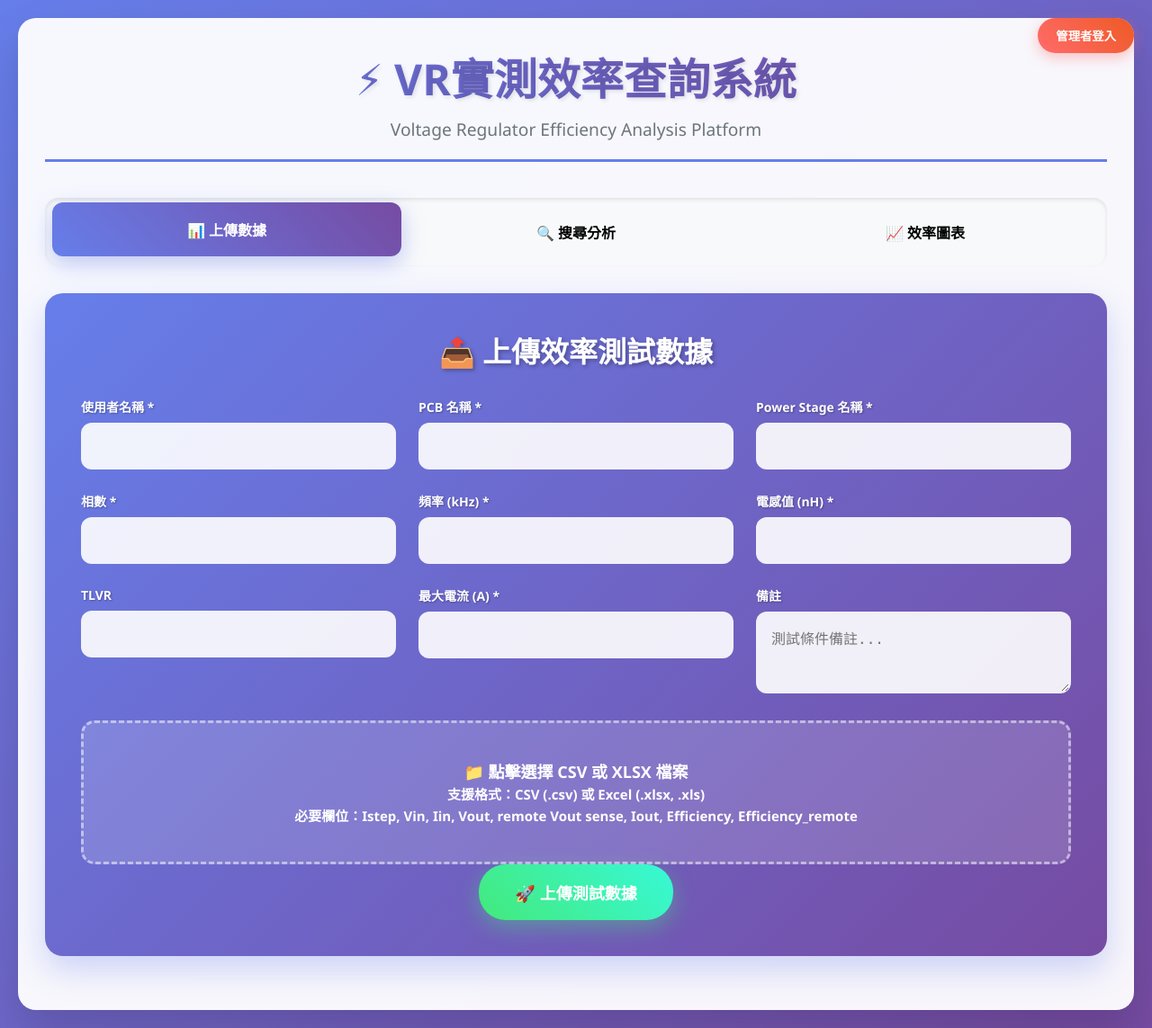
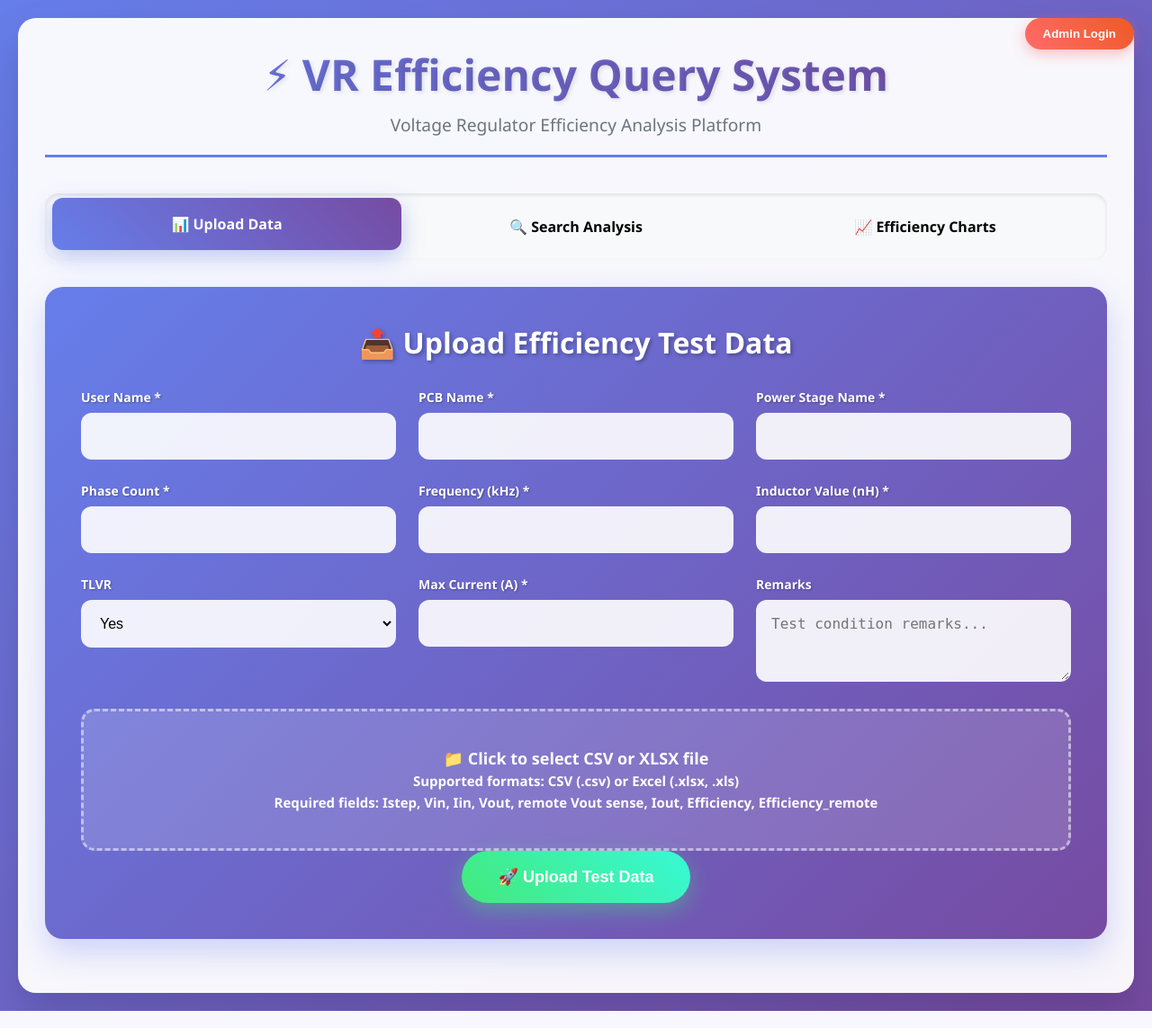
Before and after one commit to a9202507/vr_efficiency_web_query, a Flask app: page / in a window 1280 px wide. Shown: the whole page at 90% size. Run offline with Flask 3, Linux system fonts and the light colour scheme; data comes from the database, SQL or seed files in the repository; some libraries are stand-ins or nearby versions.

Commit message:
change interface to English

```diff
--- a/templates/index.html
+++ b/templates/index.html
@@ -1,9 +1,9 @@
 <!DOCTYPE html>
-<html lang="zh-TW">
+<html lang="en">
   <head>
     <meta charset="UTF-8" />
     <meta name="viewport" content="width=device-width, initial-scale=1.0" />
-    <title>VR實測效率查詢系統</title>
+    <title>VR Efficiency Query System</title>
     <script src="https://cdn.jsdelivr.net/npm/chart.js"></script>
     <script src="https://cdnjs.cloudflare.com/ajax/libs/socket.io/4.7.2/socket.io.js"></script>
     <style>
@@ -513,74 +513,77 @@
   <body>
     <div class="admin-panel">
       <button id="adminToggle" class="admin-btn" onclick="toggleAdmin()">
-        管理者登入
+        Admin Login
       </button>
     </div>
 
     <div class="container">
       <div class="header">
-        <h1>⚡ VR實測效率查詢系統</h1>
+        <h1>⚡ VR Efficiency Query System</h1>
         <p>Voltage Regulator Efficiency Analysis Platform</p>
       </div>
 
       <div class="tabs">
-        <div class="tab active" onclick="switchTab('upload')">📊 上傳數據</div>
-        <div class="tab" onclick="switchTab('search')">🔍 搜尋分析</div>
-        <div class="tab" onclick="switchTab('charts')">📈 效率圖表</div>
+        <div class="tab active" onclick="switchTab('upload')">📊 Upload Data</div>
+        <div class="tab" onclick="switchTab('search')">🔍 Search Analysis</div>
+        <div class="tab" onclick="switchTab('charts')">📈 Efficiency Charts</div>
         <div
           id="adminTab"
           class="tab"
           onclick="switchTab('admin')"
           style="display: none"
         >
-          ⚙️ 系統管理
+          ⚙️ System Management
         </div>
       </div>
 
       <!-- 上傳數據頁面 -->
       <div id="upload" class="tab-content active">
         <div class="form-container">
-          <h2 class="form-title">📤 上傳效率測試數據</h2>
+          <h2 class="form-title">📤 Upload Efficiency Test Data</h2>
           <form id="uploadForm" enctype="multipart/form-data">
             <div class="form-grid">
               <div class="form-group">
-                <label>使用者名稱 *</label>
+                <label>User Name *</label>
                 <input type="text" name="user_name" required />
               </div>
               <div class="form-group">
-                <label>PCB 名稱 *</label>
+                <label>PCB Name *</label>
                 <input type="text" name="pcb_name" required />
               </div>
               <div class="form-group">
-                <label>Power Stage 名稱 *</label>
+                <label>Power Stage Name *</label>
                 <input type="text" name="powerstage_name" required />
               </div>
               <div class="form-group">
-                <label>相數 *</label>
+                <label>Phase Count *</label>
                 <input type="number" name="phase_count" required min="1" />
               </div>
               <div class="form-group">
-                <label>頻率 (kHz) *</label>
+                <label>Frequency (kHz) *</label>
                 <input type="number" name="frequency" required min="1" />
               </div>
               <div class="form-group">
-                <label>電感值 (nH) *</label>
+                <label>Inductor Value (nH) *</label>
                 <input type="number" name="inductor_value" required min="1" />
               </div>
               <div class="form-group">
                 <label>TLVR</label>
-                <input type="number" name="tlvr" min="1" />
+                <select name="tlvr">
+                  <option value="yes">Yes</option>
+                  <option value="no">No</option>
+                </select>
               </div>
               <div class="form-group">
-                <label>最大電流 (A) *</label>
+                <label>Max Current (A) *</label>
                 <input type="number" name="imax" required min="1" />
               </div>
               <div class="form-group">
-                <label>備註</label>
+                <label>Remarks</label>
                 <textarea
                   name="notice"
                   rows="3"
-                  placeholder="測試條件備註..."
+                  placeholder="Test condition remarks..."
                 ></textarea>
               </div>
             </div>
@@ -594,16 +597,16 @@
                 required
               />
               <label for="csvFile" class="file-upload-content">
-                📁 點擊選擇 CSV 或 XLSX 檔案<br />
+                📁 Click to select CSV or XLSX file<br />
                 <small
-                  >支援格式：CSV (.csv) 或 Excel (.xlsx, .xls)<br />必要欄位：Istep,
+                  >Supported formats: CSV (.csv) or Excel (.xlsx, .xls)<br />Required fields: Istep,
                   Vin, Iin, Vout, remote Vout sense, Iout, Efficiency,
                   Efficiency_remote</small
                 >
               </label>
             </div>
 
-            <button type="submit" class="btn-primary">🚀 上傳測試數據</button>
+            <button type="submit" class="btn-primary">🚀 Upload Test Data</button>
           </form>
 
           <div id="uploadStatus"></div>
@@ -613,52 +616,52 @@
       <!-- 搜尋分析頁面 -->
       <div id="search" class="tab-content">
         <div class="search-container">
-          <h2 class="form-title">🔍 多條件搜尋</h2>
+          <h2 class="form-title">🔍 Multi-condition Search</h2>
           <div class="form-grid">
             <div class="form-group">
-              <label>Power Stage 名稱</label>
+              <label>Power Stage Name</label>
               <input
                 type="text"
                 id="searchPowerstage"
-                placeholder="例：TDA22594A"
+                placeholder="e.g., TDA22594A"
               />
             </div>
             <div class="form-group">
-              <label>相數</label>
-              <input type="number" id="searchPhase" placeholder="例：6" />
+              <label>Phase Count</label>
+              <input type="number" id="searchPhase" placeholder="e.g., 6" />
             </div>
             <div class="form-group">
-              <label>頻率 (kHz)</label>
+              <label>Frequency (kHz)</label>
               <input type="number" id="searchFrequency" />
             </div>
             <div class="form-group">
-              <label>電感值 (nH)</label>
+              <label>Inductor Value (nH)</label>
               <input type="number" id="searchInductor" />
             </div>
             <div class="form-group">
-              <label>PCB 名稱</label>
+              <label>PCB Name</label>
               <input type="text" id="searchPcb" />
             </div>
             <div class="form-group">
               <button class="btn-primary" onclick="searchRecords()">
-                🔍 搜尋記錄
+                🔍 Search Records
               </button>
             </div>
           </div>
         </div>
 
         <div class="results-container">
-          <h3>📋 搜尋結果</h3>
+          <h3>📋 Search Results</h3>
           <div id="searchResults"></div>
         </div>
 
         <div class="chart-container">
-          <h3>📊 多組效率比較</h3>
+          <h3>📊 Multi-group Efficiency Comparison</h3>
           <div class="chart-controls">
             <button class="chart-btn" onclick="showMultiChart()">
-              顯示比較圖表
+              Show Comparison Chart
             </button>
-            <button class="chart-btn" onclick="clearChart()">清除圖表</button>
+            <button class="chart-btn" onclick="clearChart()">Clear Chart</button>
           </div>
           <canvas id="multiCompareChart" width="400" height="200"></canvas>
         </div>
@@ -667,19 +670,19 @@
       <!-- 效率圖表頁面 -->
       <div id="charts" class="tab-content">
         <div class="chart-container">
-          <h2>📈 效率曲線分析</h2>
+          <h2>📈 Efficiency Curve Analysis</h2>
           <div class="chart-controls">
             <select
               id="recordSelector"
               style="padding: 12px; border-radius: 8px; border: 1px solid #ddd"
             >
-              <option value="">選擇測試記錄...</option>
+              <option value="">Select Test Record...</option>
             </select>
             <button class="chart-btn" onclick="loadSingleChart()">
-              載入圖表
+              Load Chart
             </button>
             <button class="chart-btn" onclick="downloadCurrentData()">
-              下載原始數據
+              Download Raw Data
             </button>
           </div>
 
@@ -690,20 +693,20 @@
       <!-- 管理者頁面 -->
       <div id="admin" class="tab-content">
         <div class="admin-section">
-          <h2 class="form-title">⚙️ 系統管理</h2>
+          <h2 class="form-title">⚙️ System Management</h2>
 
           <div class="admin-functions">
             <div class="admin-card">
-              <h3>💾 資料庫備份</h3>
-              <p>下載完整資料庫備份檔案</p>
+              <h3>💾 Database Backup</h3>
+              <p>Download a complete database backup file</p>
               <button class="btn-primary" onclick="backupDatabase()">
-                下載備份
+                Download Backup
               </button>
             </div>
 
             <div class="admin-card">
-              <h3>📥 資料庫還原</h3>
-              <p>上傳備份檔案進行還原</p>
+              <h3>📥 Database Restore</h3>
+              <p>Upload a backup file to restore the database</p>
               <input
                 type="file"
                 id="restoreFile"
@@ -711,15 +714,15 @@
                 style="margin: 10px 0"
               />
               <button class="btn-primary" onclick="restoreDatabase()">
-                還原資料庫
+                Restore Database
               </button>
             </div>
 
             <div class="admin-card">
-              <h3>🛠️ 資料表管理</h3>
-              <p>管理資料表欄位結構</p>
+              <h3>🛠️ Table Management</h3>
+              <p>Manage table column structures</p>
               <button class="btn-primary" onclick="showTableManager()">
-                管理資料表
+                Manage Tables
               </button>
             </div>
           </div>
@@ -733,9 +736,9 @@
     <!-- 管理者登入模態框 -->
     <div id="adminLoginModal" class="modal">
       <div class="modal-content">
-        <div class="modal-header">🔐 管理者登入</div>
+        <div class="modal-header">🔐 Admin Login</div>
         <div class="form-group">
-          <label>管理者密碼</label>
+          <label>Admin Password</label>
           <input
             type="password"
             id="adminPassword"
@@ -748,9 +751,9 @@
           />
         </div>
         <div style="text-align: center; margin-top: 20px">
-          <button class="btn-primary" onclick="adminLogin()">登入</button>
+          <button class="btn-primary" onclick="adminLogin()">Login</button>
           <button class="chart-btn" onclick="closeModal('adminLoginModal')">
-            取消
+            Cancel
           </button>
         </div>
       </div>
@@ -893,8 +896,8 @@
               showNotification("數據上傳成功！");
               this.reset();
               document.querySelector(".file-upload-content").innerHTML = `
-                        📁 點擊選擇 CSV 或 XLSX 檔案<br>
-                        <small>支援格式：CSV (.csv) 或 Excel (.xlsx, .xls)<br>必要欄位：Istep, Vin, Iin, Vout, remote Vout sense, Iout, Efficiency, Efficiency_remote</small>
+                        📁 Click to select CSV or XLSX file<br>
+                        <small>Supported formats: CSV (.csv) or Excel (.xlsx, .xls)<br>Required fields: Istep, Vin, Iin, Vout, remote Vout sense, Iout, Efficiency, Efficiency_remote</small>
                     `;
             } else {
               statusDiv.innerHTML = `<div class="status-message status-error">❌ 上傳失敗：${result.error}</div>`;
@@ -992,7 +995,7 @@
           const records = await response.json();
 
           const selector = document.getElementById("recordSelector");
-          selector.innerHTML = '<option value="">選擇測試記錄...</option>';
+          selector.innerHTML = '<option value="">Select Test Record...</option>';
 
           records.forEach((record) => {
             const option = document.createElement("option");
```
